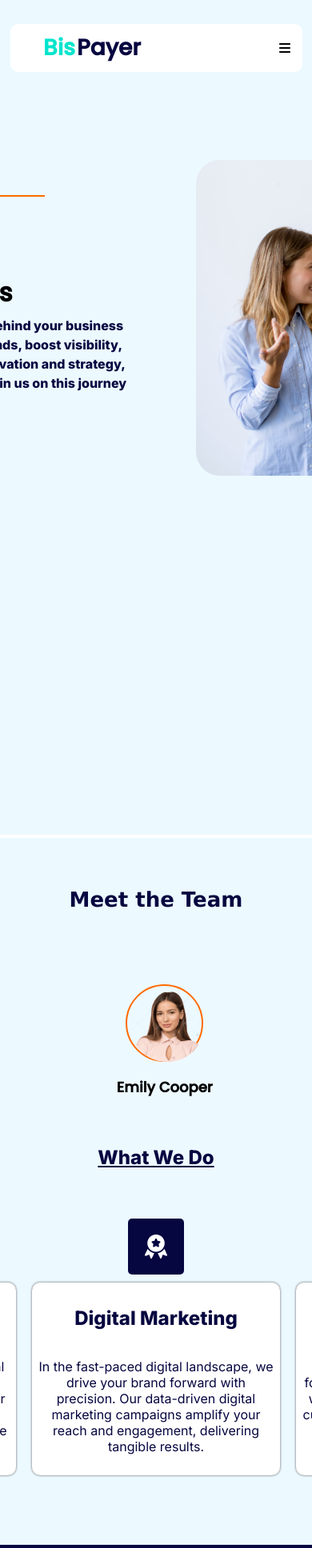
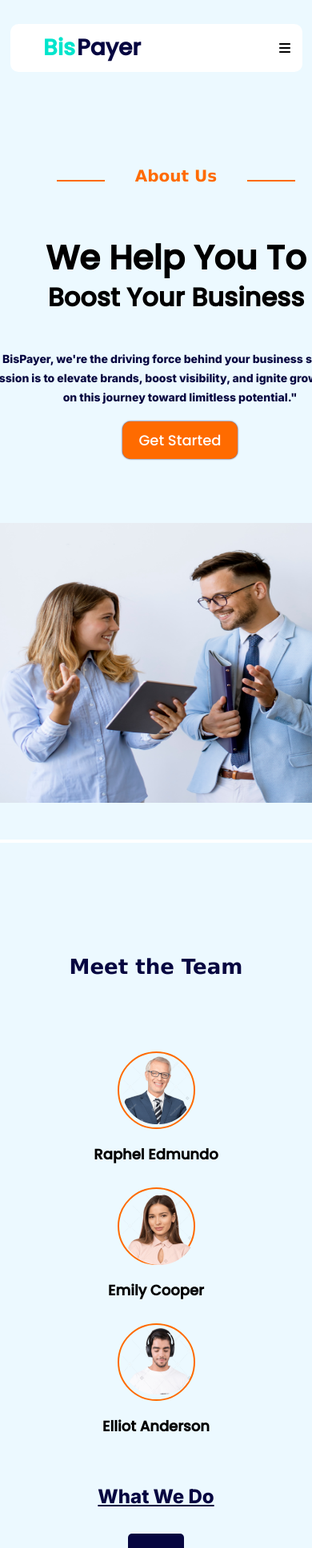
Before and after one commit to oreoluwa212/BisPayer, a React (Vite) app: page /about-us in a window 390 px wide. Shown: the top 1936 px of the page at 80% size. Built offline with nearby package versions, Linux system fonts and the light colour scheme.

Commit message:
ABout Page responsiveness added

```diff
--- a/src/components/AboutUs.jsx
+++ b/src/components/AboutUs.jsx
@@ -20,8 +20,7 @@ const AboutUs = () => {
             <h4>
               "At BisPayer, we're the driving force behind your business
               success. Our passion is to elevate brands, boost visibility, and
-              ignite growth. With a blend of innovation and strategy, we light
-              the path to your prosperity. Join us on this journey toward
+              ignite growth. Join us on this journey toward
               limitless potential."
             </h4>
             <button className="get-btn"> Get Started</button>
--- a/src/components/CopmanyFacts.jsx
+++ b/src/components/CopmanyFacts.jsx
@@ -45,9 +45,7 @@ const CompanyFacts = () => {
                       <h2>Website Strategy</h2>
                       <p>
                         Our web strategy experts craft digital roadmaps tailored
-                        to your business objectives. With a keen focus on user
-                        experience and market trends, we guide you toward a
-                        competitive online edge.
+                        to your business objectives.
                       </p>
                     </div>
                   </div>
@@ -57,9 +55,7 @@ const CompanyFacts = () => {
                     </div>
                     <div className="grid1">
                       <h2>Digital Marketing</h2>
-                      <p>
-                        In the fast-paced digital landscape, we drive your brand
-                        forward with precision. Our data-driven digital
+                      <p>Our data-driven digital
                         marketing campaigns amplify your reach and engagement,
                         delivering tangible results.
                       </p>
@@ -73,15 +69,12 @@ const CompanyFacts = () => {
                       <h2>Quality Building</h2>
                       <p>
                         We're committed to building a foundation of excellence
-                        in everything we do. From product development to
-                        customer service, quality is at the core of our values,
-                        ensuring long-term success and client satisfaction."
+                        in everything we do.
                       </p>
                     </div>
                   </div>
                 </div>
               </div>
-              {/* <button className="get-btn"> Get Started</button> */}
             </div>
           </div>
         </div>
--- a/src/pages/AboutPage.jsx
+++ b/src/pages/AboutPage.jsx
@@ -1,21 +1,21 @@
 import React from "react";
 import NavBar from "../components/NavBar";
-import "../styles/Navbar.scss";
-import "../styles/About.scss";
 import Footer from "../components/Footer";
 import AboutUs from "../components/AboutUs";
 import CompanyFacts from "../components/CopmanyFacts";
 
 const AboutPage = () => {
   return (
-    <div className="container">
-      <NavBar />
-      <AboutUs />
+    <>
+      <div className="container">
+        <NavBar />
+        <AboutUs />
+        <CompanyFacts />
+      </div>
 
-      <CompanyFacts />
+        <Footer />
 
-      <Footer />
-    </div>
+    </>
   );
 };
 
--- a/src/styles/About.scss
+++ b/src/styles/About.scss
@@ -7,7 +7,38 @@
       height: 100vh;
       padding-top: 30px;
 
+      @media (max-width: 1060px) {
+         width: 700px;
+         transition: 850ms;
+         padding-top: 10px;
+         margin-top: 50px;
+      }
+
+      @media (max-width: 700px) {
+         margin-left: 50px;
+         flex-direction: column;
+         align-items: center;
+         height: 900px;
+      }
+
+      @media (max-width: 508px) {
+         flex-direction: column;
+         width: 350px;
+         justify-content: center;
+         align-items: center;
+      }
+
       .grid-one {
+
+         @media (max-width: 700px) {
+            display: flex;
+            flex-direction: column;
+            justify-content: center;
+            align-items: center;
+            gap: 20px;
+            text-align: center;
+         }
+
          .about-us {
             display: inline-flex;
             align-items: baseline;
@@ -17,11 +48,26 @@
                font-size: 26px;
                font-family: Verdana, Geneva, Tahoma, sans-serif;
                color: #FF6B00;
+
+               @media (max-width: 1060px) {
+                  width: 150px;
+                  transition: 850ms;
+               }
+
+               @media (max-width: 508px) {
+                  font-size: 20px;
+               }
             }
 
             .line {
                width: 100px;
                border-bottom: 2px solid #FF6B00;
+
+               @media (max-width: 1060px) {
+                  width: 60px;
+                  transition: 850ms;
+
+               }
             }
          }
 
@@ -29,18 +75,52 @@
             line-height: 1rem;
             padding-top: 40px;
 
+            @media (max-width: 1060px) {
+               line-height: .5rem;
+               padding-top: 10px;
+            }
+
+            @media (max-width: 700px) {
+               display: flex;
+               flex-direction: column;
+               justify-content: center;
+               align-items: center;
+               gap: 20px;
+               text-align: center;
+               padding-top: 50px;
+            }
+
             h1 {
                font-family: Poppins;
                font-weight: 600;
                font-weight: 40px;
 
+               @media (max-width: 1060px) {
+                  font-size: 32px;
+                  transition: 850ms;
+                  width: 340px;
+               }
+
+               @media (max-width: 700px) {
+                  font-size: 32px;
+                  text-align: center;
+               }
             }
+
 
             span {
                font-size: 36px;
                font-family: Poppins;
                font-weight: 600;
 
+               @media (max-width: 1060px) {
+                  font-size: 42px;
+                  transition: 850ms;
+               }
+
+               @media (max-width: 700px) {
+                  text-align: center;
+               }
             }
          }
 
@@ -49,15 +129,23 @@
             color: #060640;
             font-size: 16px;
             line-height: 1.5rem;
+
+            @media (max-width: 700px) {
+               margin-left: 10px;
+               font-size: 14px;
+               width: 500px;
+               text-align: center;
+            }
          }
 
          .get-btn {
-            padding: 10px 30px;
+            padding: 10px 20px;
             border: 0;
             border-radius: 10px;
             background: #FF6B00;
             color: white;
-            font-size: 20px;
+            font-size: 18px;
+            box-shadow: 0px 0px 2px #060640;
             font-family: Poppins;
          }
 
@@ -68,6 +156,16 @@
          img {
             width: 450px;
             border-radius: 30px;
+
+            @media (max-width: 1060px) {
+               width: 350px;
+               height: 350px;
+               transition: 850ms;
+            }
+
+            @media (max-width: 700px) {
+               width: 500px;
+            }
          }
 
       }
@@ -80,6 +178,8 @@
    display: flex;
    justify-content: center;
 
+   @media (max-width: 508px) {}
+
 
    .company-container {
       border-top: 4px solid white;
@@ -88,6 +188,7 @@
       display: flex;
       padding-top: 40px;
       justify-content: center;
+      height: 1000px;
 
       .company-facts {
          display: flex;
@@ -116,6 +217,11 @@
                justify-content: center;
                gap: 150px;
                padding-top: 70px;
+
+               @media (max-width: 508px) {
+                  flex-direction: column;
+                  gap: 10px;
+               }
 
                .mem-one {
                   display: flex;
@@ -154,11 +260,22 @@
                }
 
                .what-we-do {
-                  padding: 30px 40px;
 
                   .what-we-do-grid {
                      display: flex;
                      gap: 20px;
+
+                     @media (max-width: 1060px) {
+                        transition: 850ms;
+                     }
+
+                     @media (max-width: 828px) {
+                        position: relative;
+                        transition: 850ms;
+                        flex-direction: column;
+                        gap: 5px;
+                        overflow-y: hidden;
+                     }
 
                      .web {
                         display: flex;
@@ -174,14 +291,22 @@
                            display: flex;
                            flex-direction: column;
                            padding: 10px;
-                           justify-content: center;
                            align-items: center;
-                           width: 290px;
+                           width: 300px;
+
+                           @media (max-width: 1060px) {
+                              transition: 850ms;
+                           }
                         }
 
                         p {
                            text-align: center;
-                           width: 300px;
+
+                           @media (max-width: 1060px) {
+                              line-height: 1.5rem;
+                              font-family: monospace;
+                              transition: 850ms;
+                           }
                         }
 
                         .img {
```
